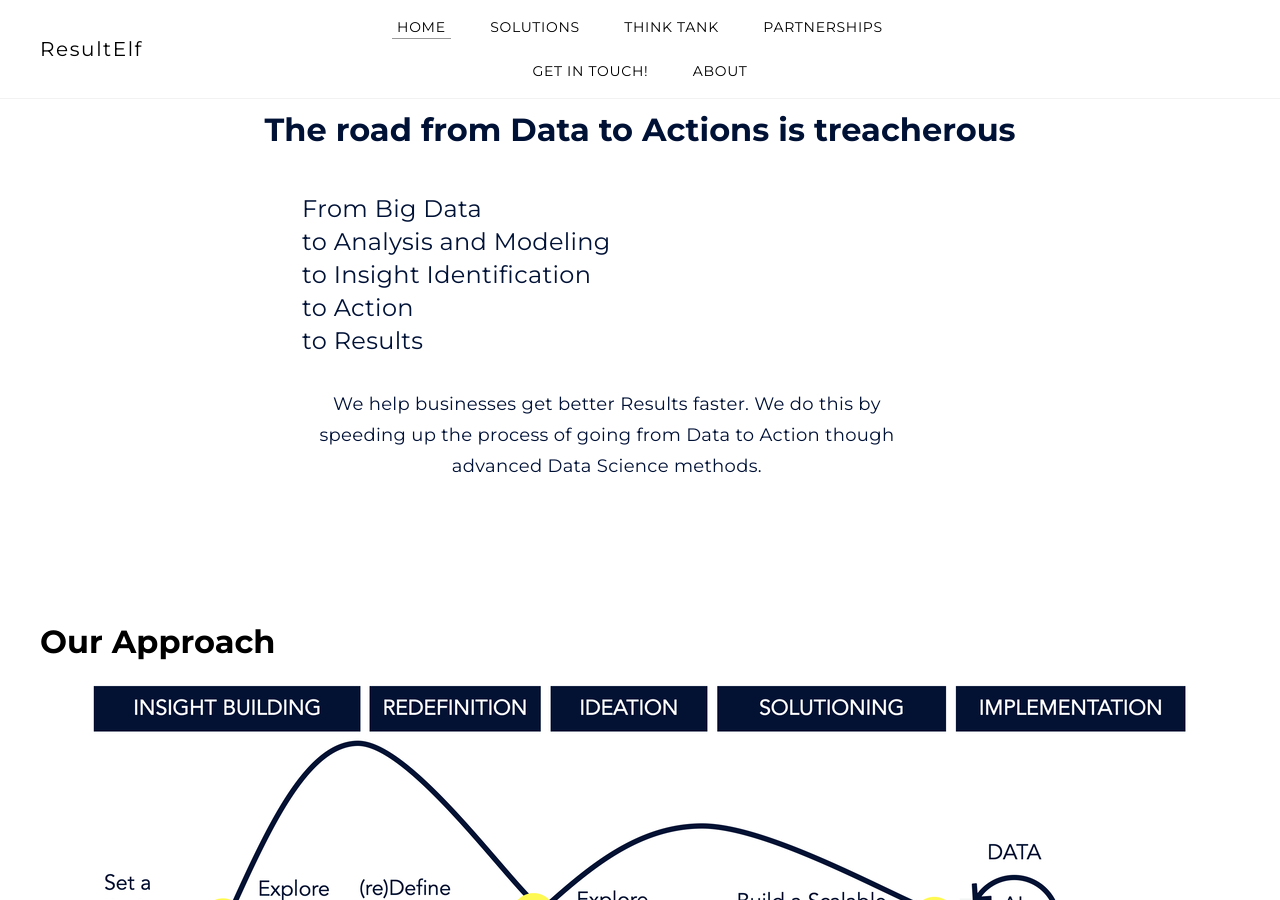
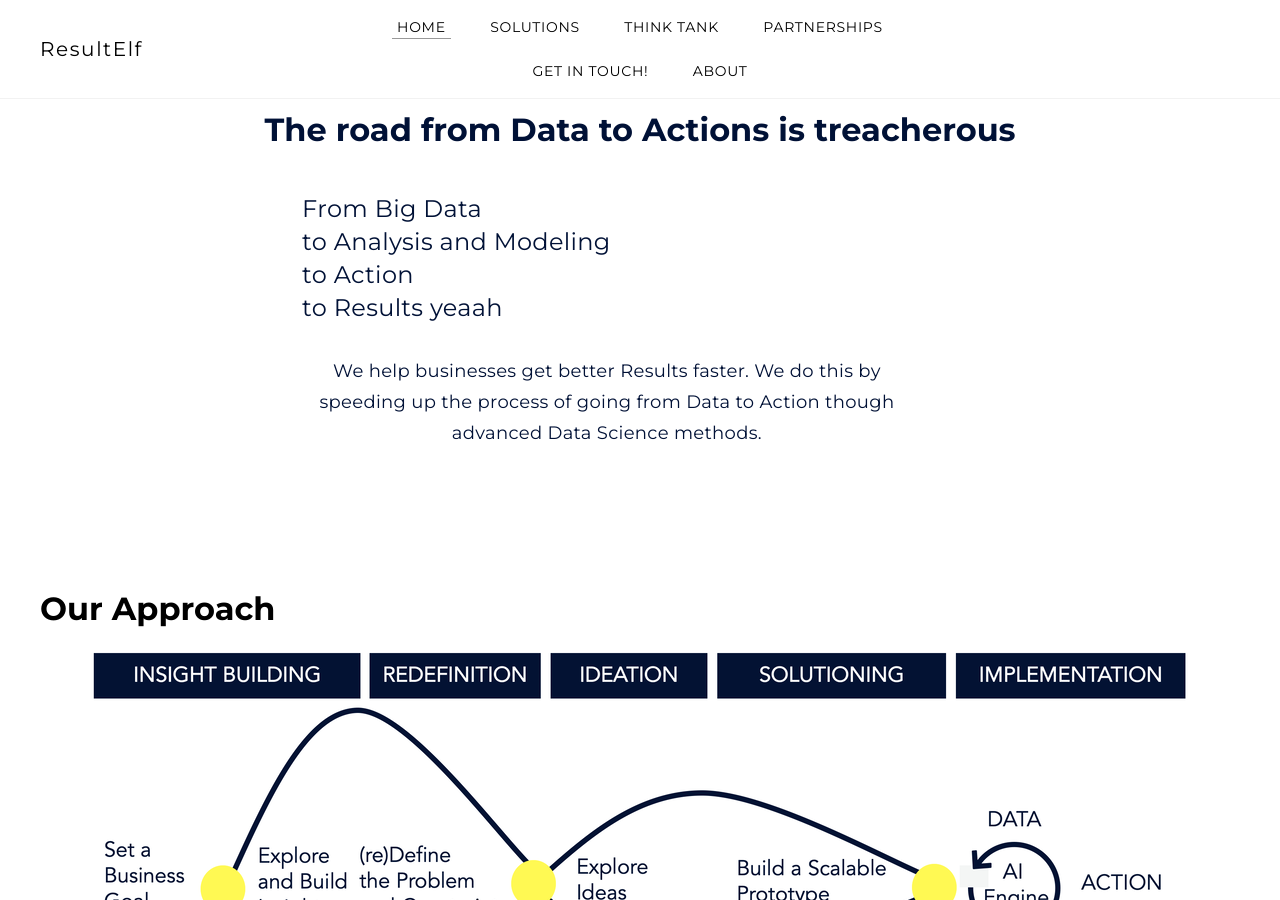
Before and after one commit to rendrap/resultelf, a Jekyll site: the page built from index.markdown, in a window 1280 px wide and 900 px high, scrolled down 521 px. Built offline with Jekyll 4.4.1, drawn with Linux system fonts in a browser that asks for light colours; some web fonts are replaced.

Commit message:
add multi-col section

```diff
--- a/_layouts/homepage.html
+++ b/_layouts/homepage.html
@@ -37,7 +37,7 @@ layout: default
             <div class="wsite-section-elements">
               <div class="wsite-spacer" style="height:50px;"></div>
               <h2 class="wsite-content-title" style="text-align:center;">
-                <font color="#001136" size="6">The road from Data to Actions is&nbsp;treacherous</font>
+                <font color="#001136" size="6">{{page.section-title}}</font>
               </h2>
               <div>
                 <div class="wsite-multicol">
@@ -50,7 +50,19 @@ layout: default
                           </td>
                           <td class="wsite-multicol-col" style="width:65.90077299441%; padding:0 15px;">
                             <div class="paragraph">
-                              <font size="5"><br />&#8203;From Big Data<br />to Analysis and&nbsp;Modeling&nbsp;<br />to Insight Identification<br />to Action<br />to Results</font>
+                              <font size="5">
+                                {% for item in page.multi-column %}
+                                <br />{{item.text}}
+                                {% endfor %}
+
+                                <!--
+                                <br />&#8203;From Big Data
+                                <br />to Analysis and&nbsp;Modeling&nbsp;
+                                <br />to Insight Identification
+                                <br />to Action
+                                <br />to Results
+                                -->
+                              </font>
                             </div>
                           </td>
                           <td class="wsite-multicol-col" style="width:13.67114910006%; padding:0 15px;">
--- a/index.markdown
+++ b/index.markdown
@@ -2,7 +2,15 @@
 title: Homepage
 layout: homepage
 image: assets/images/screenshot-2020-05-07-at-16-12-32_orig.png
+
 header-text-1: Get better Results faster
 header-text-2: "&nbsp;Data to Action &#8203;in real-time&#8203;"
 button-text: get in touch!
+
+section-title: "The road from Data to Actions is&nbsp;treacherous"
+multi-column:
+  - text: "&#8203;From Big Data"
+  - text: "to Analysis and&nbsp;Modeling&nbsp;"
+  - text: to Action
+  - text: to Results yeaah
 ---
```
